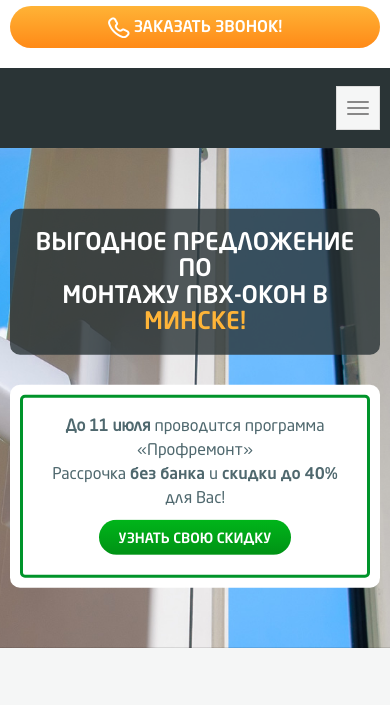
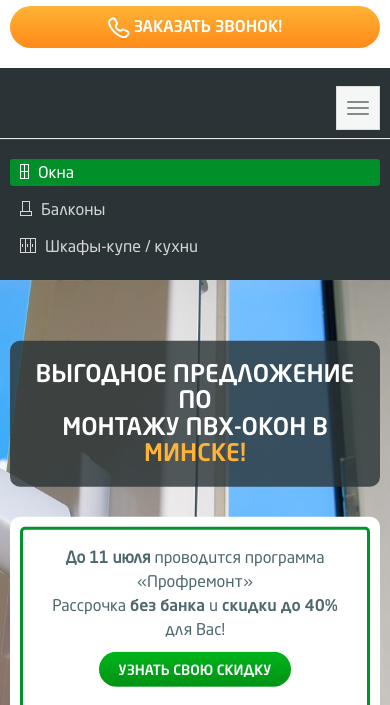
Before and after one commit to LeshVinov/JS-Diplom, a website with bundled scripts: page index.html in a window 390 px wide. Both pictures are taken after a click on the button "Toggle navigation". Shown: the part 128-833 px from the top of the page. Built offline with nearby package versions, Linux system fonts and the light colour scheme.

Commit message:
add: burger button added and done

```diff
--- a/css/style.css
+++ b/css/style.css
@@ -1273,6 +1273,10 @@ p.services-image_mobile {
     display: none !important;
     border-top: 1px solid transparent;
   }
+  .opened {
+    display: block !important;
+    border-top: 1px solid transparent;
+  }
   .navbar-nav {
     float: none !important;
     margin-top: 7.5px;
--- a/src/index.js
+++ b/src/index.js
@@ -2,8 +2,10 @@ import modal from "./modules/modal"
 import slider from "./modules/slider"
 import scroll from "./modules/smoothScrollBtn"
 import timer from "./modules/timer"
+import burger from "./modules/burger"
 
 modal()
 slider()
 scroll()
+burger()
 timer('05 may 2022')
--- /dev/null
+++ b/src/modules/burger.js
@@ -0,0 +1,15 @@
+const burger = () => {
+    const navbarMenu = document.getElementById('navbar-collapse')
+
+    document.addEventListener('click', (e) => {
+        if ((e.target.closest('.navbar-toggle')) && (navbarMenu.classList.contains('collapse'))) {
+            navbarMenu.classList.add('opened')
+            navbarMenu.classList.remove('collapse')
+        } else if ((e.target.closest('.navbar-toggle')) && (!navbarMenu.classList.contains('collapse'))) {
+            navbarMenu.classList.remove('opened')
+            navbarMenu.classList.add('collapse')
+        }
+    })
+}
+
+export default burger
```
Also changed, not shown: dist/main.js.
